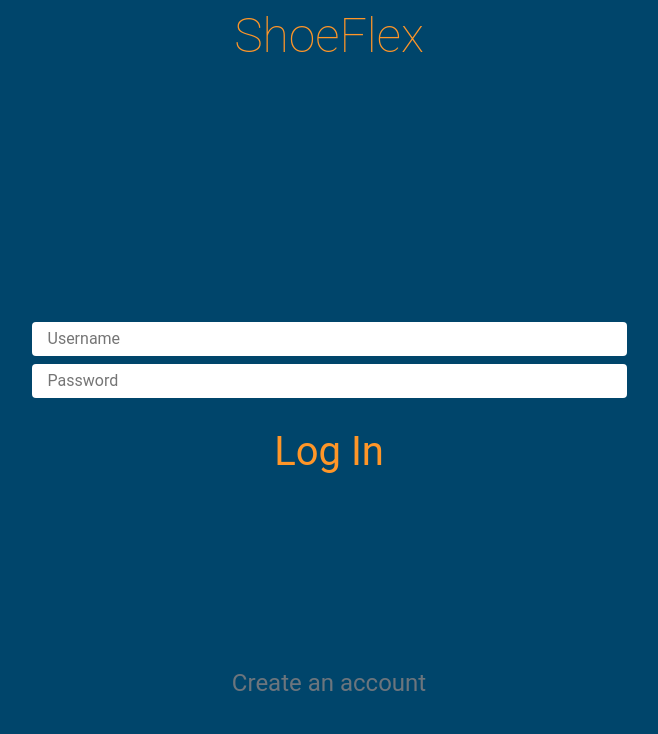
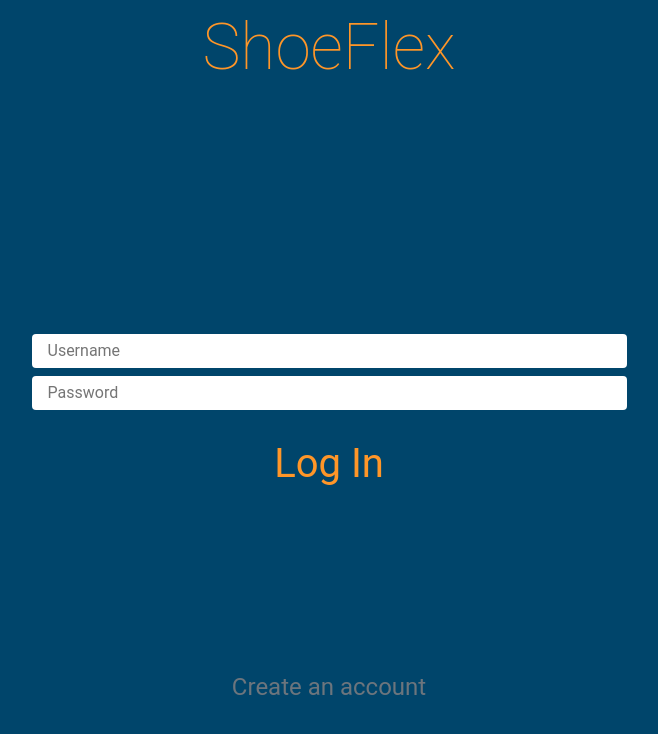
Before and after one commit to jamk-shopping-cart/online-store-react, a React (Create React App) app: page /signin in a window 1280 px wide. Shown: the top 734 px of the page, without its empty margins (311-969 px from the left). Built offline with nearby package versions, Linux system fonts and the light colour scheme.

Commit message:
minor changes

```diff
--- a/src/App.scss
+++ b/src/App.scss
@@ -41,6 +41,10 @@ body {
   .title {
     color: $orange-color;
     font-size: $font-size-7;
+    font-weight: $font-weight-light;
+    @include tablet {
+      font-size: $font-size-9
+    }
   }
 
   .subtitle {
@@ -159,9 +163,9 @@ nav {
 
 // style for ItemInfo:
 .feature {
-  font-weight: $font-weight-bold;
+  font-weight: $font-weight-highbold;
   @include tablet {
-    font-size: $font-size-4;
+    font-size: $font-size-3;
   }
 }
 
--- a/src/scss/_variables.scss
+++ b/src/scss/_variables.scss
@@ -14,6 +14,8 @@ $font-size-4: $font-size-1 * 1.5;
 $font-size-5: $font-size-1 * 2;
 $font-size-6: $font-size-1 * 2.5;
 $font-size-7: $font-size-1 * 3;
+$font-size-8: $font-size-1 * 3.5;
+$font-size-9: $font-size-1 * 4;
 $font-size-circle: $font-size-1 * 0.6;
 
 $font-weight-light: 100;
```
